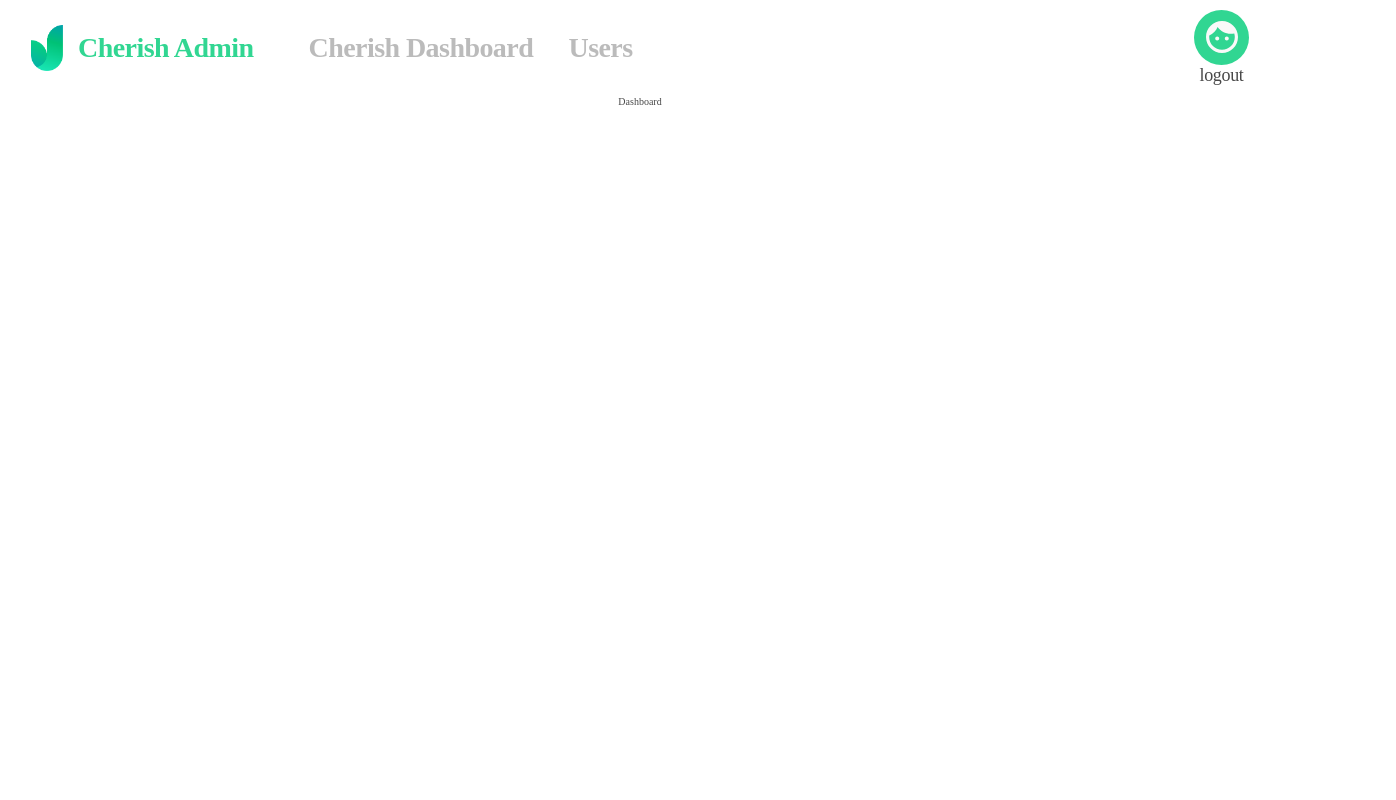
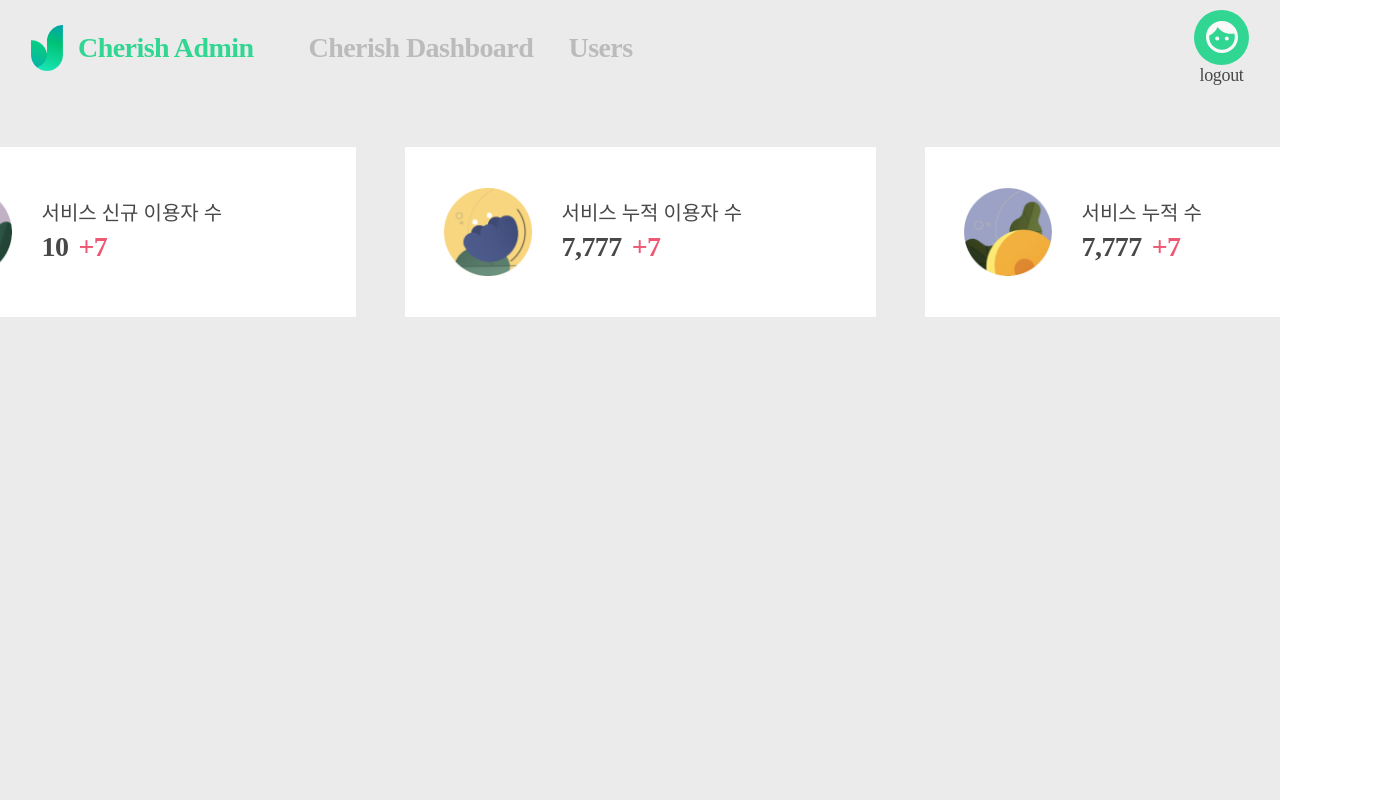
Before and after one commit to TeamCherish/cherish_admin, a React (Create React App) app: page /dashboard in a window 1280 px wide. Shown: the top 800 px of the page, 1396 px wide, since content can reach past the window. Built offline with nearby package versions, Linux system fonts and the light colour scheme.

Commit message:
:nail_care: css: dashboard summary css 1차 완성

```diff
--- /dev/null
+++ b/src/components/DashboardSummary.tsx
@@ -0,0 +1,54 @@
+import React from 'react'
+import styled from "styled-components";
+import {theme} from "styled-tools";
+
+export default function DashboardSummary({ SummaryIcon, SummaryText, DataNumber, DataVariation }) {
+  return (
+    <StSummaryBox>
+      <StSummaryIcon src={SummaryIcon}></StSummaryIcon>
+      <StSummaryText>
+        <h3>{SummaryText}</h3>
+        <StSummaryData>
+          <StDataNumber>{DataNumber}</StDataNumber>
+          <StDataVariation>{DataVariation}</StDataVariation>
+        </StSummaryData>
+      </StSummaryText>
+    </StSummaryBox>
+  )
+}
+
+const StSummaryBox = styled.div`
+  display: flex;
+  align-items: center;
+  background-color: ${theme("colors.pointWhite")};
+  width: 47.1rem;
+  height: 17rem;
+`;
+
+const StSummaryIcon = styled.img`
+  width: 8.8rem;
+  height: 8.8rem;
+  margin: 3.9rem 3rem 3.9rem 3.9rem;
+`;
+
+const StSummaryText = styled.div`
+  & > h3{
+    font-family: ${theme("fonts.korBold")};
+    color: ${theme("colors.textBlack")};
+  }
+`;
+
+const StSummaryData = styled.div`
+  display: flex;
+  font-family: ${theme("fonts.engBold")};
+  margin-top: 1rem;
+`;
+
+const StDataNumber = styled.div`
+  color: ${theme("colors.textBlack")};
+  margin-right: 1rem;
+`;
+
+const StDataVariation = styled.div`
+  color: ${theme("colors.textRed")};
+`;
--- a/src/pages/Dashboard.tsx
+++ b/src/pages/Dashboard.tsx
@@ -1,3 +1,29 @@
+import DashboardSummary from "components/DashboardSummary";
+import styled from "styled-components";
+import joinUserIcon from "../assets/images/plant1.png"
+import totalUserIcon from "../assets/images/plant2.png"
+import totalPlantingIcon from "../assets/images/plant3.png"
+
 export default function Dashboard() {
-  return <div>Dashboard</div>;
+  return (
+    <StContent>
+      <StSummaryWrapper>
+        <DashboardSummary SummaryIcon={joinUserIcon} SummaryText="서비스 신규 이용자 수" DataNumber="10" DataVariation="+7" />
+        <DashboardSummary SummaryIcon={totalUserIcon} SummaryText="서비스 누적 이용자 수" DataNumber="7,777" DataVariation="+7" />
+        <DashboardSummary SummaryIcon={totalPlantingIcon} SummaryText="서비스 누적  수" DataNumber="7,777" DataVariation="+7" />
+      </StSummaryWrapper>
+    </StContent>
+  );
 }
+
+
+const StContent = styled.div`
+  margin-top: 5rem;
+  width: 151.1rem;
+`;
+
+const StSummaryWrapper = styled.div`
+  display: flex;
+  justify-content: space-between;
+  width: 100%;
+`;
--- a/src/pages/Main.tsx
+++ b/src/pages/Main.tsx
@@ -16,5 +16,7 @@ const StWrapper = styled.main`
   display: flex;
   flex-direction: column;
   align-items: center;
-  background-color: ${theme("color.bgColor")};
+  width:100%;
+  height:138.6rem;
+  background-color: ${theme("colors.bgColor")};
 `;
--- a/src/styles/theme.ts
+++ b/src/styles/theme.ts
@@ -33,7 +33,7 @@ const fonts = {
   `,
   korRegularBold: `
     font-family: NotoSansKR-Bold;
-    letter-spacing: -0.25em;
+    letter-spacing: -0.025em;
     line-height: 1.2em;
     font-size: ${fontSizes.korRegularBold};
   `,
```
